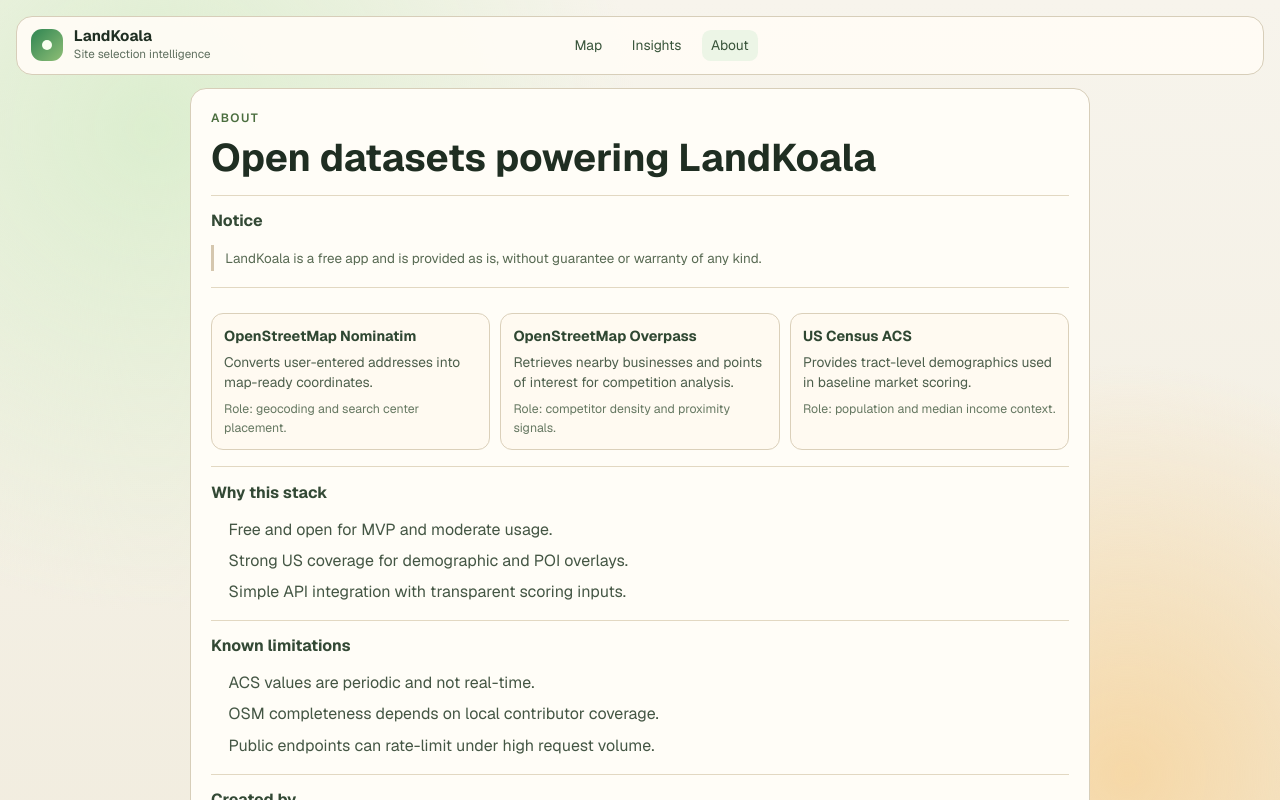
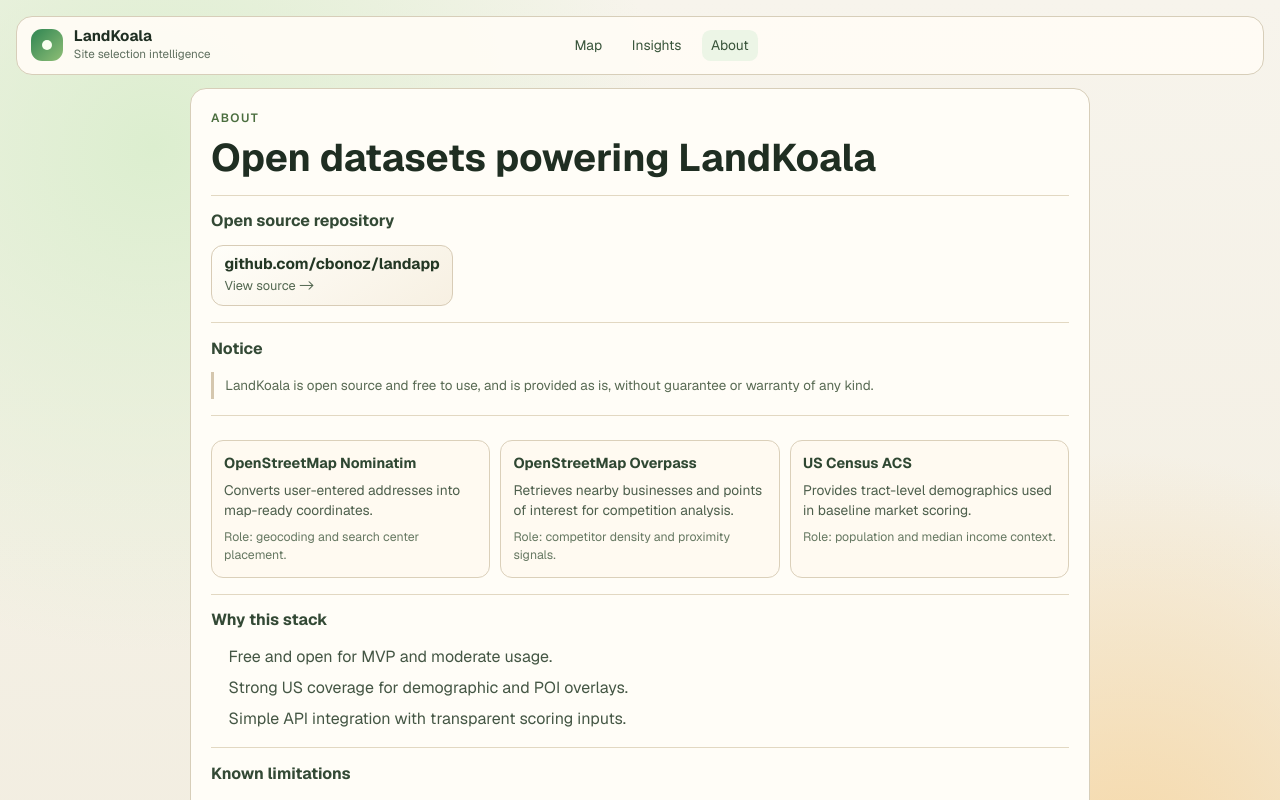
Before and after one commit to cbonoz/landapp, a Next.js app: page /about in a window 1280 px wide. Shown: the top 800 px of the page. Built offline with nearby package versions, Linux system fonts and the light colour scheme.

Commit message:
Update About page with open-source repo link

```diff
--- a/app/about/page.tsx
+++ b/app/about/page.tsx
@@ -10,10 +10,24 @@ export default function AboutPage() {
           <h1 className="landkoala-title">Open datasets powering LandKoala</h1>
 
           <section className="landkoala-static-section">
+            <h2>Open source repository</h2>
+            <a
+              className="landkoala-creator-link"
+              href="https://github.com/cbonoz/landapp"
+              target="_blank"
+              rel="noopener noreferrer"
+              aria-label="Open LandKoala repository on GitHub"
+            >
+              <span className="landkoala-creator-name">github.com/cbonoz/landapp</span>
+              <span className="landkoala-creator-url">View source {"->"}</span>
+            </a>
+          </section>
+
+          <section className="landkoala-static-section">
             <h2>Notice</h2>
             <p className="landkoala-disclaimer">
-              LandKoala is a free app and is provided as is, without guarantee or warranty of
-              any kind.
+              LandKoala is open source and free to use, and is provided as is, without guarantee
+              or warranty of any kind.
             </p>
           </section>
 
```
